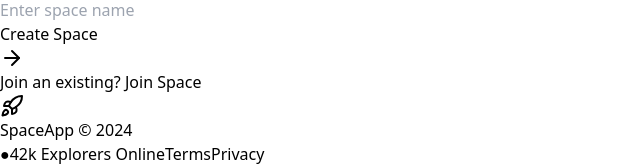
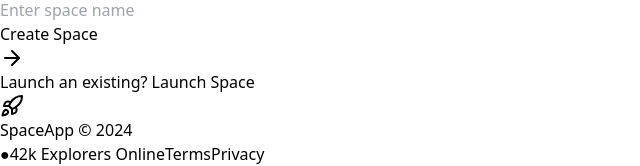
Before and after one commit to Aman-Rathee/2D-Space, a React (Vite) app in the folder apps/frontend/: page /space/create in a window 1280 px wide. Shown: the part 146-312 px from the top of the page, without its empty margins (0-640 px from the left). Built offline with nearby package versions, Linux system fonts and the light colour scheme.

Commit message:
changed navigation in create space component

```diff
--- a/apps/frontend/src/components/CreateSpace.tsx
+++ b/apps/frontend/src/components/CreateSpace.tsx
@@ -1,7 +1,7 @@
 import { useState } from 'react';
 import { Plus, ArrowRight } from 'lucide-react';
 import { useForm } from 'react-hook-form';
-import { Link } from 'react-router';
+import { Link, useNavigate } from 'react-router';
 import axios from 'axios';
 import { backendUrl } from './Signup';
 
@@ -37,6 +37,7 @@
 ];
 
 const CreateSpace = () => {
+    const navigate = useNavigate();
     const [isLoading, setIsLoading] = useState(false);
     const { register, handleSubmit, formState: { errors } } = useForm<FormData>();
 
@@ -53,6 +54,9 @@
                 }
             })
             console.log(response);
+            if (response.status === 200) {
+                navigate(`/spaces`)
+            }
         } catch (error) {
             console.error("Error:", error);
         } finally {
@@ -105,9 +109,9 @@
                         </button>
                     </form>
                     <p className="mt-8 text-center text-zinc-700">
-                        Join an existing?{' '}
-                        <Link to="/join" className="text-orange-500 font-semibold hover:text-orange-600">
-                            Join Space
+                        Launch an existing?{' '}
+                        <Link to="/spaces" className="text-orange-500 font-semibold hover:text-orange-600">
+                            Launch Space
                         </Link>
                     </p>
                 </div>
```
